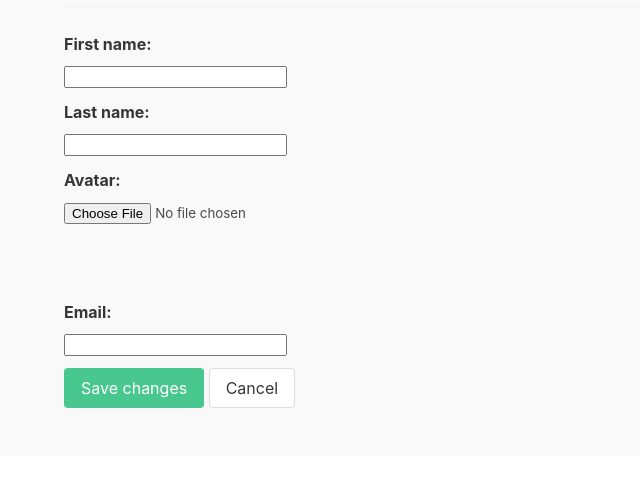
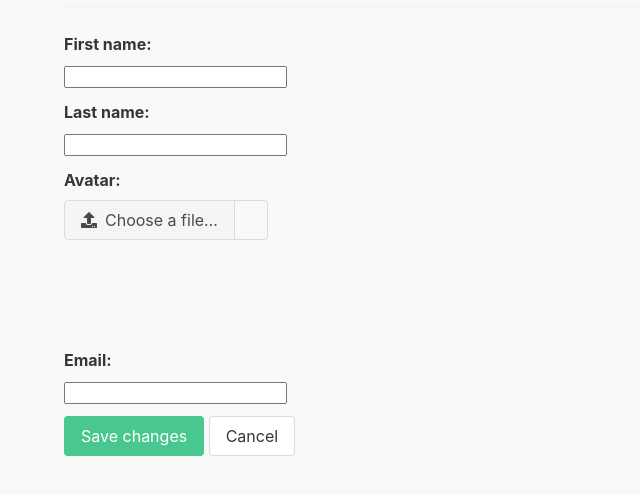
Before and after one commit to Saujanya0910/twitter-clone, a Django app: template apps/user_profile/templates/user_profile/edit_profile.html in a window 1280 px wide. Shown: the part 158-653 px from the top of the page, without its empty margins (0-640 px from the left). Run offline with Django 3.2, Linux system fonts and the light colour scheme; the template is opened without the code that fills it: values that come from a table or form of the project are taken from there, others are empty; parts of the project's set-up code (start-up, migrations or seed data) failed here and were passed over.

Commit message:
sorted upload pic

```diff
--- a/apps/user_profile/forms.py
+++ b/apps/user_profile/forms.py
@@ -59,9 +59,13 @@ class UserRegistrationForm(UserCreationForm):
 
 
 class UserProfileForm(forms.ModelForm):
-  email = forms.EmailField(max_length=50, required=True)
   first_name = forms.CharField(max_length=50, required=True)
   last_name = forms.CharField(max_length=50, required=True)
+  email = forms.EmailField(max_length=50, required=True)
+  avatar = forms.ImageField(
+    required=False,
+    widget=forms.FileInput(attrs={'class': 'form-control file-input', 'name': 'resume', 'accept': 'images/*'})
+  )
 
   class Meta:
     model = UserProfile
--- a/apps/user_profile/templates/user_profile/edit_profile.html
+++ b/apps/user_profile/templates/user_profile/edit_profile.html
@@ -28,14 +28,37 @@
                   </label>
 
                   <!-- input field -->
-                  <div class="control">
-                    {{ field }}
-                  </div>
+                  {% if field.label == 'Avatar' %}
+                    <div class="file has-name">
+                      <label class="file-label">
+                        {{ field }}
+
+                        <span class="file-cta">
+                          <span class="file-icon">
+                            <i class="fas fa-upload"></i>
+                          </span>
+                          <span class="file-label">
+                            Choose a file…
+                          </span>
+                        </span>
+
+                        <span class="file-name" id="fileName">
+
+                        </span>
+                      </label>
+                    </div>
+                  {% else %}
+                    <div class="control">
+                      {{ field }}
+                    </div>
+                  {% endif %}
+
+
 
                   {% if field.label == 'Avatar' %}
-                    <p class="image is-64x64">
-                      <img id="image_preview" alt="your image" style="border-radius: 50%;"/>
-                    </p>
+                    <figure class="image is-96x96">
+                      <img id="image_preview" alt="your image"  class="is-rounded">
+                    </figure>
                   {% endif %}
                 </div>
 
@@ -72,11 +95,20 @@
   {% endblock %}
 
   {% block script %}
+    <script src="https://cdnjs.cloudflare.com/ajax/libs/font-awesome/5.15.3/js/all.min.js"
+      integrity="sha512-RXf+QSDCUQs5uwRKaDoXt55jygZZm2V++WUZduaU/Ui/9EGp3f/2KZVahFZBKGH0s774sd3HmrhUy+SgOFQLVQ=="
+      crossorigin="anonymous"
+      referrerpolicy="no-referrer"
+    >
+    </script>
+
     <script>
       window.onload = async function () {
         // preview for selected img
         const fileUpload = document.getElementById('id_avatar')
         const previewElement = document.getElementById('image_preview')
+        const fileNameSpan = document.getElementById('fileName')
+
         previewElement.style.display = 'none'
 
         fileUpload.addEventListener('change', () => {
@@ -86,6 +118,7 @@
           const src = window.URL.createObjectURL(new Blob(binaryData, {type: "application/zip"}))
           if(src) {
             previewElement.src = src
+            fileNameSpan.innerText = `${selectedFile.name} (${Math.round((selectedFile.size/1024))} KB)`
             previewElement.style.display = 'inline-block'
           }
         })
```
